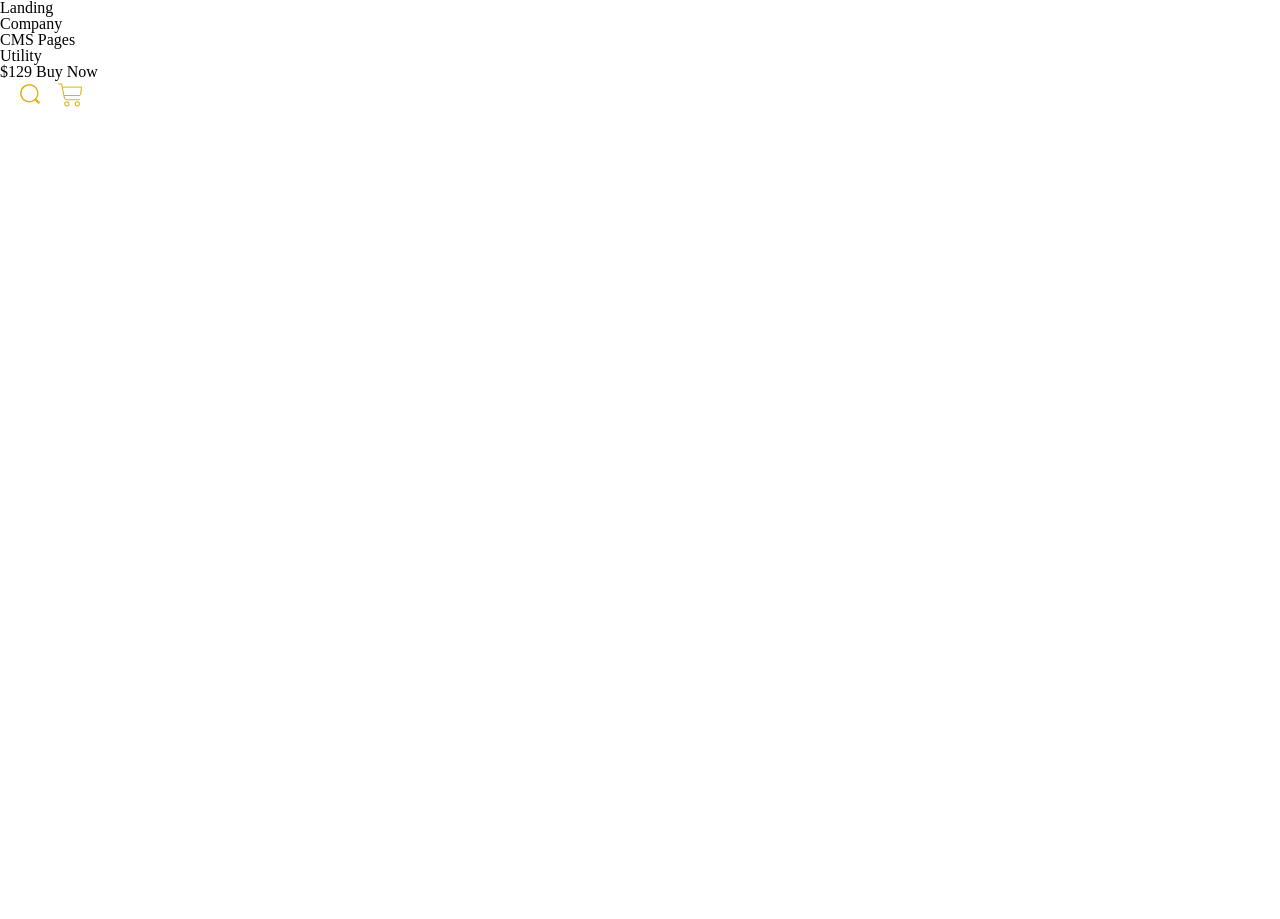
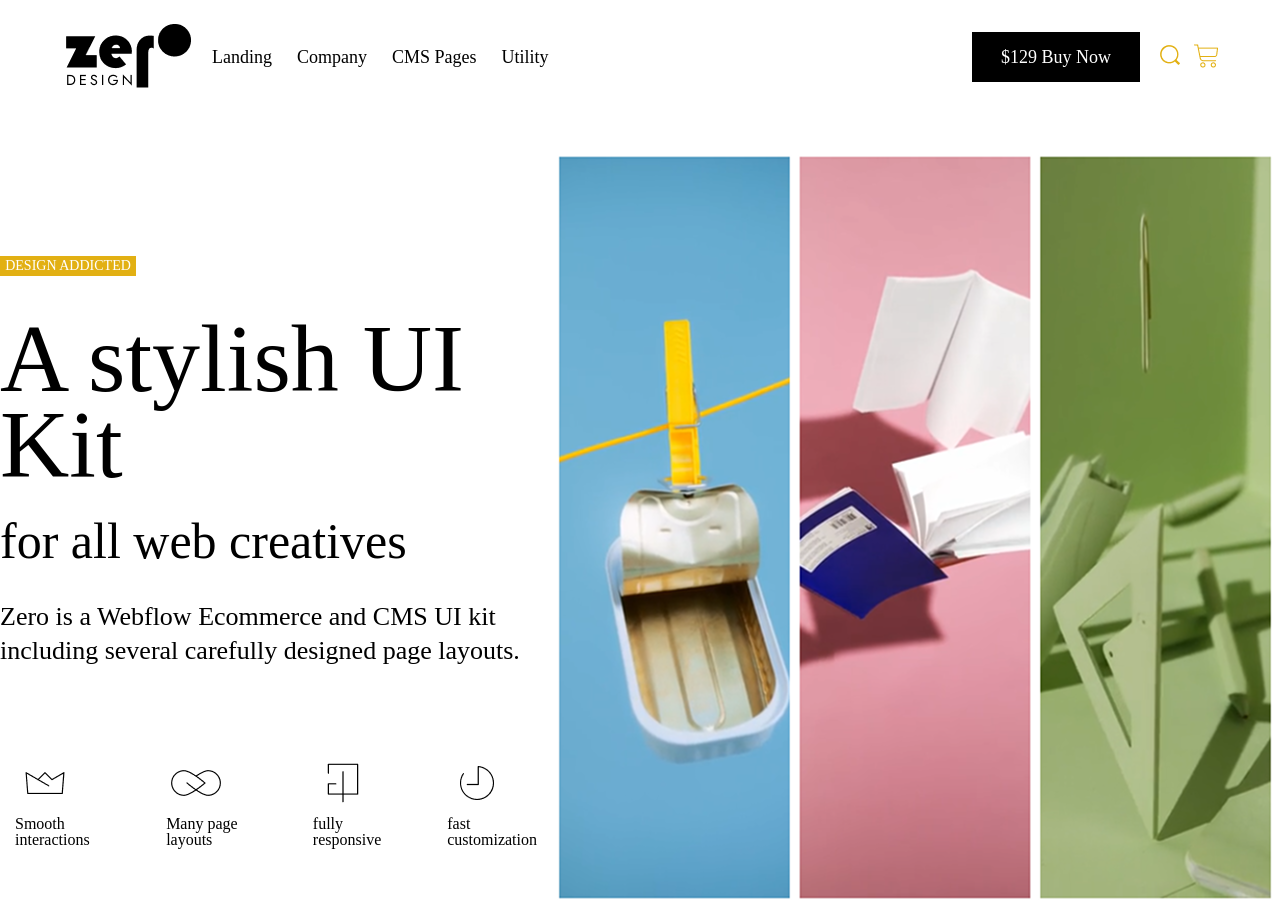
Before and after one commit to bohdanboiko93/Zero_Design, a plain HTML site: page index.html in a window 1280 px wide. Before the commit the page ends 800 px from the top, so only its background shows below. Drawn offline with Linux system fonts and the light colour scheme.

Commit message:
Add files via upload

```diff
--- a/index.html
+++ b/index.html
@@ -12,11 +12,13 @@
       <nav class="nav">
         <div class="nav_wrapper">
           <div class="logo"></div>
-          <div class="nav_list">
-            <p class="nav_point">Landing</p>
-            <p class="nav_point">Company</p>
-            <p class="nav_point">CMS Pages</p>
-            <p class="nav_point">Utility</p>
+          <div class="nav_list_container">
+            <div class="nav_list">
+              <p class="nav_point">Landing</p>
+              <p class="nav_point">Company</p>
+              <p class="nav_point">CMS Pages</p>
+              <p class="nav_point">Utility</p>
+            </div>
           </div>
           <div class="order_select">
             <p class="Order">$129 Buy Now</p>
@@ -30,5 +32,49 @@
         </div>
       </nav>
     </header>
+    <section class="design_addicted">
+      <div class="design_addicted_text_container">
+        <div class="text_wrapper">
+          <h1 class="design_addicted_title">Design addicted</h1>
+          <p class="design_addicted_header">A stylish UI Kit</p>
+          <p class="design_addicted_middle">for all web creatives</p>
+          <p class="design_addicted_bottom">
+            Zero is a Webflow Ecommerce and CMS UI kit including several
+            carefully designed page layouts.
+          </p>
+          <div class="properties_container">
+            <div class="properties_wrapper">
+              <img
+                src="resources/design_addicted_properties/smooth.png"
+                alt="smooth"
+              />
+              <p class="properties_text">Smooth interactions</p>
+            </div>
+            <div class="properties_wrapper">
+              <img
+                src="resources/design_addicted_properties/many_layots.png"
+                alt="layots"
+              />
+              <p class="properties_text">Many page layouts</p>
+            </div>
+            <div class="properties_wrapper">
+              <img
+                src="resources/design_addicted_properties/fully_responsive.png"
+                alt="responsive"
+              />
+              <p class="properties_text">fully responsive</p>
+            </div>
+            <div class="properties_wrapper">
+              <img
+                src="resources/design_addicted_properties/customization.png"
+                alt="customization"
+              />
+              <p class="properties_text">fast customization</p>
+            </div>
+          </div>
+        </div>
+        <img src="resources/image_design.png" alt="design_addicted_image" />
+      </div>
+    </section>
   </body>
 </html>
--- /dev/null
+++ b/styles/body.css
@@ -0,0 +1,12 @@
+body {
+  max-width: 1440px;
+  margin: 0 auto;
+}
+
+h1,
+h2,
+h3,
+p,
+a {
+  font-weight: 400;
+}
--- /dev/null
+++ b/styles/design_addicted.css
@@ -0,0 +1,54 @@
+.design_addicted {
+  width: 100%;
+  margin-top: 40px;
+}
+
+.design_addicted_text_container {
+  display: flex;
+  justify-content: space-between;
+}
+
+.text_wrapper {
+  margin-top: 122px;
+}
+
+.design_addicted_title {
+  display: block;
+  width: 136px;
+  height: 20px;
+
+  font-size: 14px;
+  line-height: 143%;
+  text-transform: uppercase;
+  text-align: center;
+  color: #fff;
+  background-color: #e2b013;
+}
+
+.design_addicted_header {
+  margin-top: 40px;
+  font-size: 96px;
+  line-height: 90%;
+}
+
+.design_addicted_middle {
+  margin-top: 40px;
+  font-size: 50px;
+  line-height: 50%;
+}
+
+.design_addicted_bottom {
+  margin-top: 46px;
+  font-size: 26px;
+  line-height: 130%;
+}
+
+.properties_container {
+  margin: 0 auto;
+  margin-top: 86px;
+  max-width: 522px;
+  height: 104px;
+  display: flex;
+  justify-content: space-between;
+  gap: 66px;
+}
--- a/styles/nav.css
+++ b/styles/nav.css
@@ -0,0 +1,53 @@
+.nav {
+  margin-top: 20px;
+}
+
+.nav_wrapper {
+  padding: 0px 60px;
+  display: flex;
+  align-items: center;
+}
+
+.logo {
+  display: block;
+  background-image: url("../resources/IMAGE.png");
+  width: 137px;
+  height: 74px;
+}
+
+.nav_list_container {
+  max-width: 367px;
+  padding: 20px 15px;
+}
+
+.nav_list {
+  display: flex;
+  justify-content: space-between;
+  gap: 25px;
+}
+
+.nav_point {
+  font-size: 18px;
+  line-height: 111%;
+  color: #000;
+}
+
+.order_select {
+  display: flex;
+  justify-content: space-between;
+  align-items: center;
+  margin-left: auto;
+}
+
+.Order {
+  padding-top: 15px;
+  display: block;
+  height: 50px;
+  width: 168px;
+  background-color: #000;
+  text-align: center;
+
+  font-size: 18px;
+  line-height: 111%;
+  color: #fff;
+}
--- a/styles/styles.css
+++ b/styles/styles.css
@@ -1 +1,3 @@
+@import url(body.css);
 @import url(nav.css);
+@import url(design_addicted.css);
```
Also changed, not shown: resources/design_addicted_properties/customization.png (added), resources/design_addicted_properties/fully_responsive.png (added), resources/design_addicted_properties/many_layots.png (added), resources/design_addicted_properties/smooth.png (added), resources/image_design.png (added).
